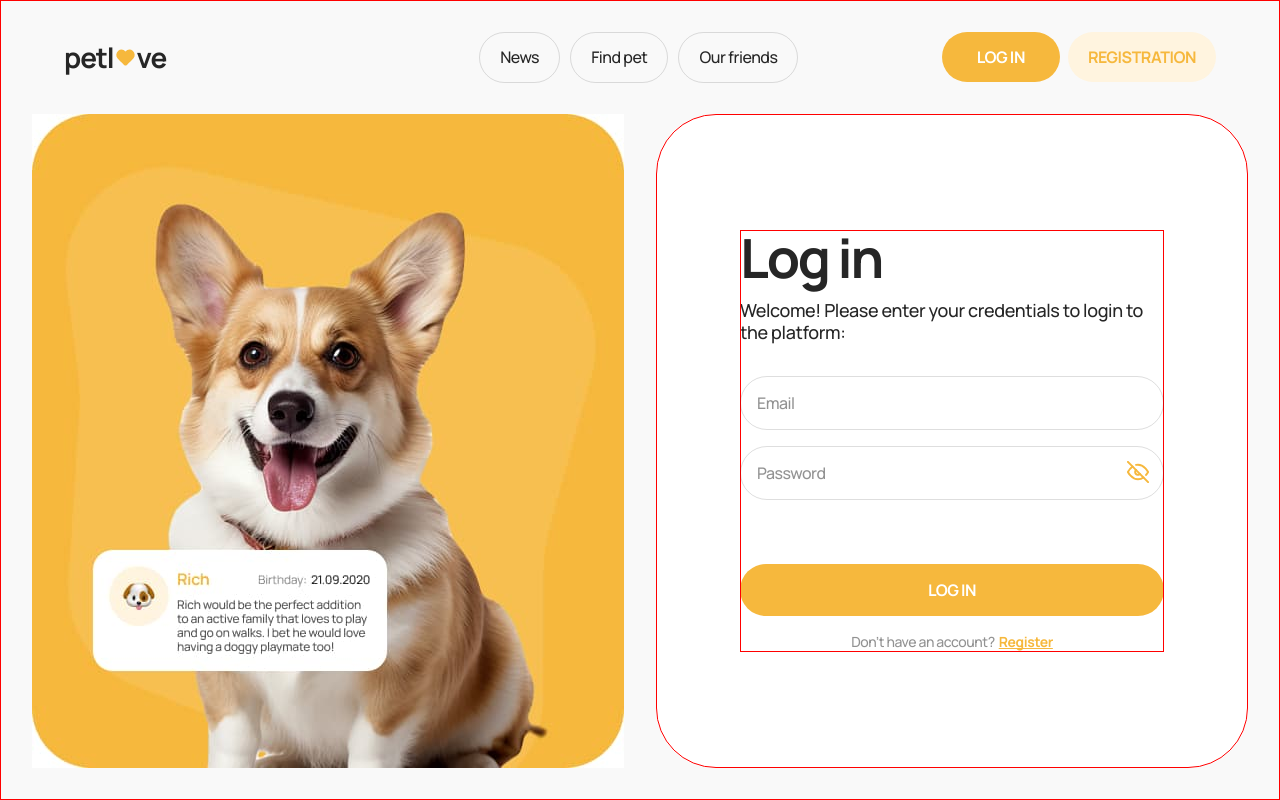
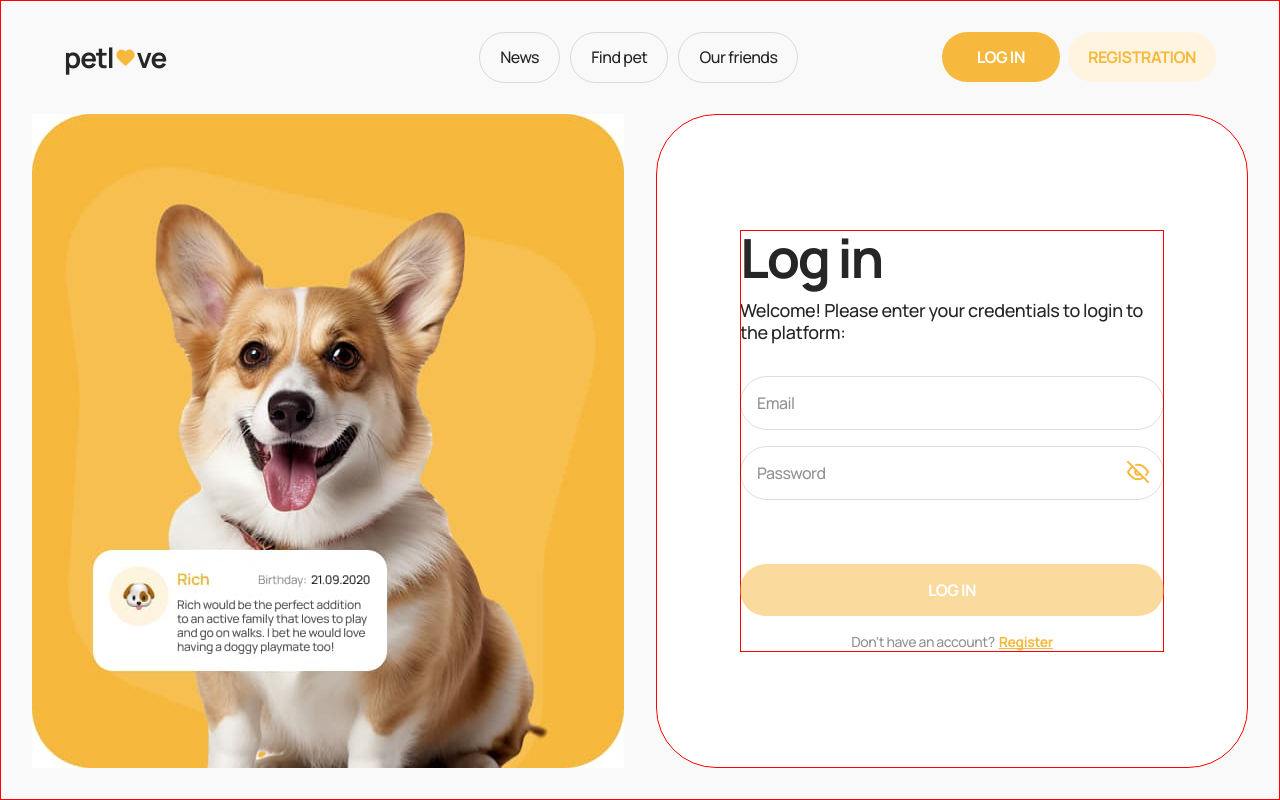
Before and after one commit to vmgurnak/Petlove, a React (Vite) app: page /login in a window 1280 px wide. Built offline with nearby package versions, Linux system fonts and the light colour scheme.

Commit message:
Button component

```diff
--- /dev/null
+++ b/src/components/Forms/Button/Button.module.css
@@ -0,0 +1,31 @@
+.btn {
+  width: 100%;
+  margin-bottom: 12px;
+
+  border-radius: 30px;
+  padding: 12px 99px;
+  background-color: var(--orange);
+
+  font-weight: 700;
+  font-size: 14px;
+  line-height: 1.29;
+  letter-spacing: -0.03em;
+  text-transform: uppercase;
+  color: #fff;
+
+  @media (min-width: 768px) {
+    margin-bottom: 16px;
+    padding: 16px 157px;
+    font-size: 16px;
+    line-height: 1.25;
+  }
+}
+
+.btn:hover {
+  background-color: #f9b020;
+}
+
+.btn[disabled] {
+  opacity: 0.5;
+  cursor: not-allowed;
+}
--- /dev/null
+++ b/src/components/Forms/Button/Button.tsx
@@ -0,0 +1,32 @@
+import clsx from 'clsx';
+import { FC } from 'react';
+
+import css from './Button.module.css';
+
+interface ButtonProps {
+  addClass?: string;
+  disabled?: boolean;
+  active?: boolean;
+  [key: string]: unknown;
+  children: React.ReactNode;
+}
+
+const Button: FC<ButtonProps> = ({
+  children,
+  addClass,
+  disabled = false,
+  active = false,
+  ...otherProps
+}) => {
+  return (
+    <button
+      className={clsx(css.btn, addClass, active && css.active)}
+      disabled={disabled}
+      {...otherProps}
+    >
+      {children}
+    </button>
+  );
+};
+
+export default Button;
--- a/src/components/Forms/LoginForm/LoginForm.tsx
+++ b/src/components/Forms/LoginForm/LoginForm.tsx
@@ -1,3 +1,4 @@
+import { useMemo } from 'react';
 import { useForm } from 'react-hook-form';
 import { yupResolver } from '@hookform/resolvers/yup';
 import { FC } from 'react';
@@ -8,18 +9,24 @@ import { loginFormValidation } from '../../../Validation/loginFormValidation.ts'
 
 import css from './LoginForm.module.css';
 import { Link } from 'react-router-dom';
+import Button from '../Button/Button.tsx';
 
 const LoginForm: FC = () => {
   const {
     register,
     handleSubmit,
     watch,
-    formState: { errors },
+    formState: { errors, isValid, isDirty },
     reset,
   } = useForm({
     mode: 'onChange',
     resolver: yupResolver(loginFormValidation),
   });
+
+  const disabled = !isValid || !isDirty;
+  const disabledMemo = useMemo(() => disabled, [disabled]);
+
+  console.log(disabledMemo);
 
   const onSubmit = (data: object) => {
     console.log(data);
@@ -64,9 +71,13 @@ const LoginForm: FC = () => {
               <p className={css.error}>{errors.password.message}</p>
             )}
           </InputForm>
-          <button className={css.btn} type="submit">
+          {/* <button className={css.btn} type="submit">
             Log in
-          </button>
+          </button> */}
+          <Button type="submit" disabled={disabledMemo} data-name="button">
+            Log in
+          </Button>
+
           <p className={css.textLink}>
             Don’t have an account?
             <Link className={css.link} to="/register">
--- a/src/components/NewsPageComponents/NewsList/NewsList.tsx
+++ b/src/components/NewsPageComponents/NewsList/NewsList.tsx
@@ -1,21 +1,23 @@
 import NewsItem from '../NewsItem/NewsItem';
-import { useSelector } from 'react-redux';
+import { useAppSelector } from '../../../redux/hooks';
 
 import { selectNews } from '../../../redux/news/slice';
 
+import { INewsItem } from '../NewsItem/NewsItem';
+
 import css from './NewsList.module.css';
 
-const NewsList = () => {
-  const news = useSelector(selectNews);
-  const newsList = news.results;
+const NewsList = (): JSX.Element => {
+  const news = useAppSelector(selectNews);
+  const newsList = news.results as INewsItem[];
 
   return (
     <div>
       {Array.isArray(newsList) && newsList.length > 0 && (
         <ul className={css.newsList}>
-          {newsList.map((newsItem) => (
-            <li className={css.newsItem} key={newsItem._id}>
-              <NewsItem newsItem={newsItem} />
+          {newsList.map((item) => (
+            <li className={css.newsItem}>
+              <NewsItem newsItem={item} />
             </li>
           ))}
         </ul>
--- a/src/pages/NewsPage/NewsPage.tsx
+++ b/src/pages/NewsPage/NewsPage.tsx
@@ -1,5 +1,5 @@
 import { useEffect } from 'react';
-import { useDispatch } from 'react-redux';
+import { useAppDispatch } from '../../redux/hooks';
 import Header from '../../components/Header/Header';
 import NewsList from '../../components/NewsPageComponents/NewsList/NewsList';
 import Pagination from '../../components/NewsPageComponents/Pagination/Pagination';
@@ -11,7 +11,7 @@ import { fetchNewsRequest } from '../../redux/news/operations';
 import css from './NewsPage.module.css';
 
 const NewsPage = () => {
-  const dispatch = useDispatch();
+  const dispatch = useAppDispatch();
 
   useEffect(() => {
     dispatch(fetchNewsRequest());
--- a/src/redux/news/operations.ts
+++ b/src/redux/news/operations.ts
@@ -7,7 +7,7 @@ export const fetchNewsRequest = createAsyncThunk(
   async (_, thunkAPI) => {
     try {
       return await requestNews();
-    } catch (error: any) {
+    } catch (error) {
       return thunkAPI.rejectWithValue(error.message);
     }
   }
--- a/src/redux/news/slice.ts
+++ b/src/redux/news/slice.ts
@@ -17,7 +17,7 @@ interface INewsState {
 }
 
 const initialState: INewsState = {
-  news: [],
+  news: { page: 1, perPage: 6, results: [], totalPages: 0 },
   loading: false,
   error: false,
 };
@@ -31,13 +31,10 @@ export const newsSlice = createSlice({
         state.loading = true;
         state.error = false;
       })
-      .addCase(
-        fetchNewsRequest.fulfilled,
-        (state, action: PayloadAction<object[]>) => {
-          state.news = action.payload;
-          state.loading = false;
-        }
-      )
+      .addCase(fetchNewsRequest.fulfilled, (state, action) => {
+        state.news = action.payload;
+        state.loading = false;
+      })
       .addCase(fetchNewsRequest.rejected, (state) => {
         state.loading = false;
         state.error = true;
--- a/src/services/api.ts
+++ b/src/services/api.ts
@@ -15,7 +15,7 @@ export const requestNews = async <T>(
     },
   };
 
-  const response = await axios.get(`${BASE_URL}/news`, config);
+  const response: { data: T } = await axios.get(`${BASE_URL}/news`, config);
 
   return response.data;
 };
```
Also changed, not shown: src/components/NewsPageComponents/NewsItem/NewsItem.tsx (+6 -2 lines), src/redux/hooks.ts (renamed from src/redux/hook.ts).
